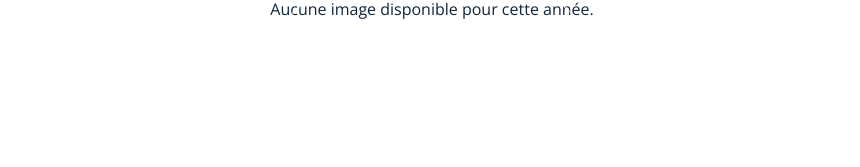
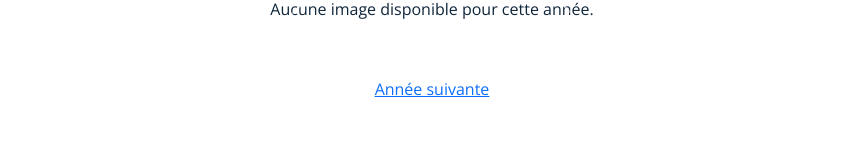
Before and after one commit to Tadf0in/PMB, a React (Vite) app: page /2005 in a window 1280 px wide. Shown: the part 285-452 px from the top of the page, without its empty margins (208-1068 px from the left). Built offline with nearby package versions, Linux system fonts and the light colour scheme.

Commit message:
Annes ok

```diff
--- a/src/components/Year.jsx
+++ b/src/components/Year.jsx
@@ -1,5 +1,6 @@
 import '../css/year.css';
 import { useParams } from 'react-router'
+import { NavLink } from 'react-router-dom';
 import React, { useEffect, useState } from 'react';
 import { loadImages } from '../utils/loadImages';
 
@@ -54,5 +55,13 @@ export default function Year() {
         </div>
         : "Loading"
         }
+        <div className='change-year'>
+            { parseInt(year) > 2005 ?
+                <NavLink to={"../" + (parseInt(year) - 1).toString()}>Année précédente</NavLink>
+            : ""}
+            { parseInt(year) < 2024 ?
+            <NavLink to={"../" + (parseInt(year) + 1).toString()}>Année suivante</NavLink>
+            : ""}
+        </div>
     </>);
 }
--- a/src/css/year.css
+++ b/src/css/year.css
@@ -28,6 +28,14 @@
     object-fit: contain;
 }
 
+.change-year {
+    width: 90vw;
+    max-width: 600px;
+    margin-top: 40px;
+    display: flex;
+    justify-content: space-around;
+}
+
 @media (max-width: 800px) {
     .carousel-title {
         font-size: 30px;
```
